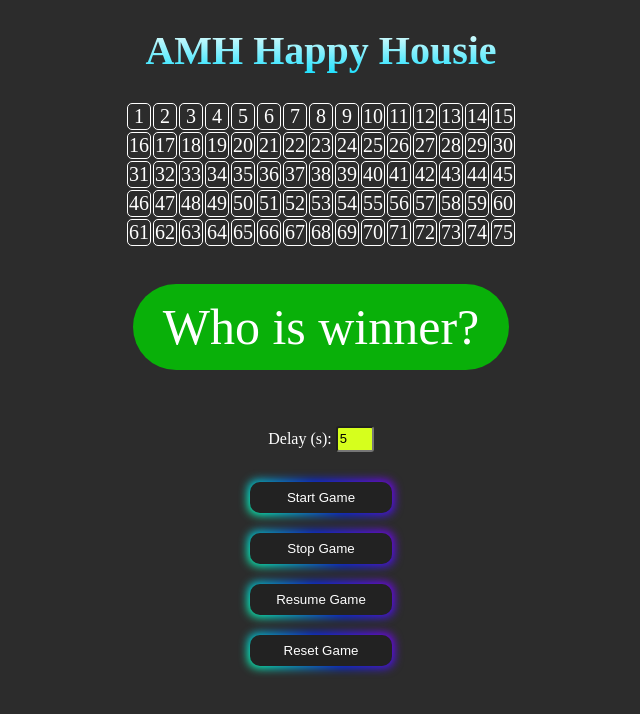
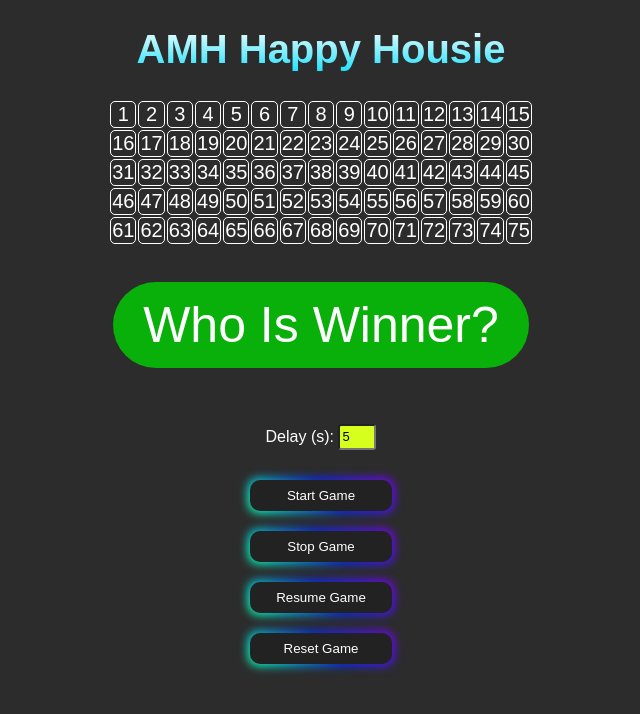
Before and after one commit to AungMyatHtut-Developer/amh-happy-housie-game, a plain HTML site: page index.html in a window 1280 px wide. Shown: the whole page, without its empty margins (319-959 px from the left). Drawn offline with Linux system fonts and the light colour scheme.

Commit message:
font changed

```diff
--- a/index.html
+++ b/index.html
@@ -109,7 +109,7 @@
     <div class="game-container">
 
       <div class="number-container">
-        <span id="random-number">Who is winner?</span>
+        <span id="random-number">Who Is Winner?</span>
       </div>
 
       <div class="delay-container">
--- a/style.css
+++ b/style.css
@@ -1,4 +1,5 @@
 body {
+  font-family: Arial, Helvetica, sans-serif;
   margin: 0;
   padding: 0;
   display: flex;
```
